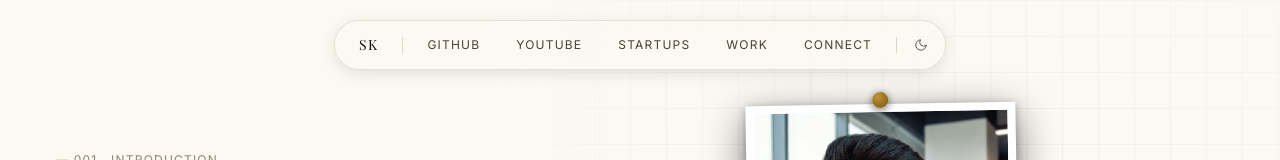
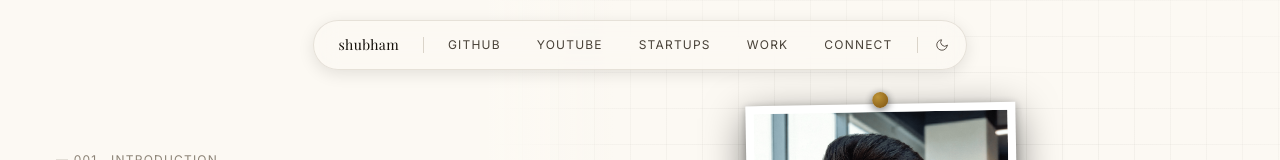
Before and after one commit to S07K/portfolio, a Next.js app: page / in a window 1280 px wide. Shown: the top 160 px of the page. Built offline with nearby package versions, Linux system fonts and the light colour scheme.

Commit message:
Use full name in navbar logo

```diff
--- a/components/Nav.tsx
+++ b/components/Nav.tsx
@@ -38,9 +38,9 @@ export default function Nav() {
         {/* Logo pill */}
         <Link
           href="/"
-          className="font-serif text-text-hi text-sm tracking-widest px-4 py-1.5 rounded-full hover:bg-surface/60 transition-colors duration-300 mr-auto sm:mr-0"
+          className="font-serif text-text-hi text-sm tracking-wide px-4 py-1.5 rounded-full hover:bg-surface/60 transition-colors duration-300 mr-auto sm:mr-0"
         >
-          SK
+          shubham
         </Link>
 
         {/* Divider */}
```
